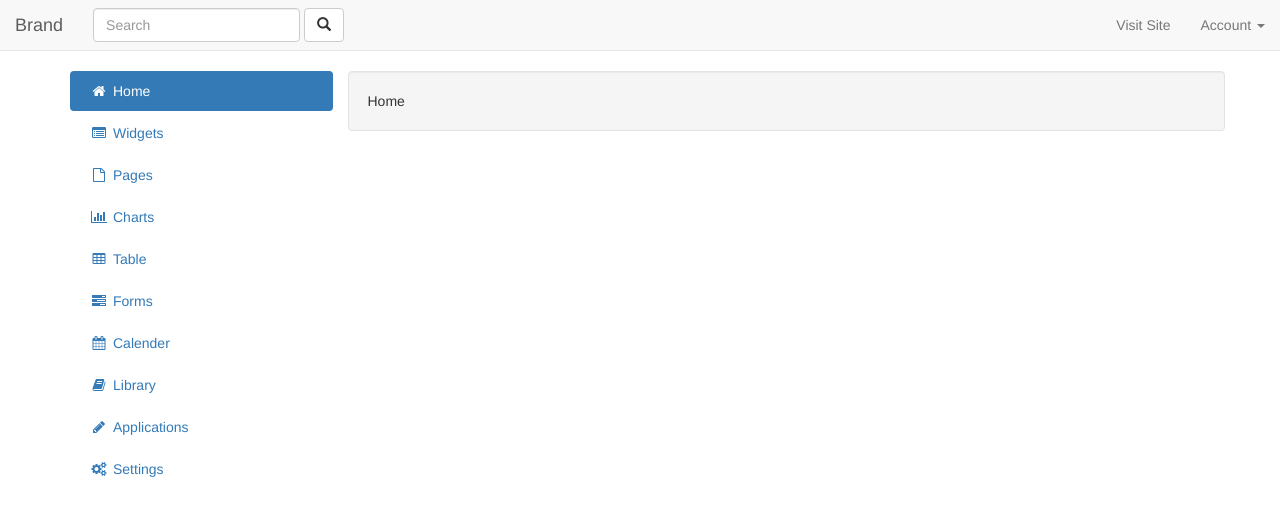
After one commit to gisomarjr/Rastreador, a PHP site: page /View/Cliente/interno.php in a window 1280 px wide. The commit adds this page. Shown: the top 516 px of the page. Run offline with PHP 8.4, Linux system fonts and the light colour scheme; some libraries are stand-ins or nearby versions.

Commit message:
Templates

```diff
--- a/Rastreador/Action/Usuario.php
+++ b/Rastreador/Action/Usuario.php
@@ -1,6 +1,7 @@
 <?php
 
 include '../Controller/Usuario.php';
+ini_set('display_errors', '1');
 
     $acao = $_POST['acao'];
 
--- a/Rastreador/Controller/Cliente.php
+++ b/Rastreador/Controller/Cliente.php
@@ -1,13 +1,14 @@
 <?php
 
 include '../DAO/Cliente.php';
+ini_set('display_errors', '1');
 
 class ControllerCliente
 {
      function cadastrar($endereco,$rg,$cpf,$nome)
      {
         $DAOCliente = new Cliente();
-        $DAOCliente->cadastrar($endereco,$rg,$cpf,$nome);
+        return $DAOCliente->cadastrar($endereco,$rg,$cpf,$nome);
      }
 
      function alterar($endereco,$rg,$cpf,$nome,$idCliente)
--- a/Rastreador/Controller/Usuario.php
+++ b/Rastreador/Controller/Usuario.php
@@ -1,6 +1,7 @@
 <?php
 
 include '../DAO/Usuario.php';
+ini_set('display_errors', '1');
 
 class ControllerUsuario
 {
--- a/Rastreador/View/cadastrarCliente.php
+++ b/Rastreador/View/Cliente/cadastrarCliente.php
@@ -23,7 +23,7 @@ and open the template in the editor.
     <body>
 
         <div align="center">
-            <form action="../Action/Cliente.php" method="post" class="form-horizontal">
+            <form action="../../Action/Cliente.php" method="post" class="form-horizontal">
     <fieldset>
 
 <!-- Form Name -->
--- /dev/null
+++ b/Rastreador/View/Cliente/interno.php
@@ -0,0 +1,138 @@
+
+<!DOCTYPE html>
+<html lang="en">
+<head>
+    <meta charset="utf-8">
+    <!-- This file has been downloaded from Bootsnipp.com. Enjoy! -->
+    <title>Vertical Admin Menu Single Page jQuery - Bootsnipp.com</title>
+        <meta name="viewport" content="width=device-width, initial-scale=1">
+
+    <style type="text/css">
+        @import url(http://netdna.bootstrapcdn.com/font-awesome/4.0.3/css/font-awesome.min.css);
+        body{margin-top:20px;}
+        .fa-fw {width: 2em;}
+    </style>
+     <link href="http://netdna.bootstrapcdn.com/bootstrap/3.0.0/css/bootstrap.min.css" rel="stylesheet">
+
+    <script src="http://code.jquery.com/jquery-1.11.1.min.js"></script>
+    <script src="http://netdna.bootstrapcdn.com/bootstrap/3.0.0/js/bootstrap.min.js"></script>
+
+</head>
+<body>
+
+    <nav class="navbar navbar-default navbar-static-top">
+	<div class="container-fluid">
+		<!-- Brand and toggle get grouped for better mobile display -->
+		<div class="navbar-header">
+			<button type="button" class="navbar-toggle collapsed" data-toggle="collapse" data-target="#bs-example-navbar-collapse-1">
+				<span class="sr-only">Toggle navigation</span>
+				<span class="icon-bar"></span>
+				<span class="icon-bar"></span>
+				<span class="icon-bar"></span>
+			</button>
+			<a class="navbar-brand" href="#">
+				Brand
+			</a>
+		</div>
+
+		<!-- Collect the nav links, forms, and other content for toggling -->
+		<div class="collapse navbar-collapse" id="bs-example-navbar-collapse-1">
+			<form class="navbar-form navbar-left" method="GET" role="search">
+				<div class="form-group">
+					<input type="text" name="q" class="form-control" placeholder="Search">
+				</div>
+				<button type="submit" class="btn btn-default"><i class="glyphicon glyphicon-search"></i></button>
+			</form>
+			<ul class="nav navbar-nav navbar-right">
+				<li><a href="http://www.pingpong-labs.com" target="_blank">Visit Site</a></li>
+				<li class="dropdown ">
+					<a href="#" class="dropdown-toggle" data-toggle="dropdown" role="button" aria-expanded="false">
+						Account
+						<span class="caret"></span></a>
+						<ul class="dropdown-menu" role="menu">
+							<li class="dropdown-header">SETTINGS</li>
+							<li class=""><a href="#">Other Link</a></li>
+							<li class=""><a href="#">Other Link</a></li>
+							<li class=""><a href="#">Other Link</a></li>
+							<li class="divider"></li>
+							<li><a href="#">Logout</a></li>
+						</ul>
+					</li>
+				</ul>
+			</div><!-- /.navbar-collapse -->
+		</div><!-- /.container-fluid -->
+	</nav>
+
+    <!-- Menu a esquerda -->
+<div class="container">
+    <div class="row">
+        <div class="col-md-3">
+            <ul class="nav nav-pills nav-stacked admin-menu">
+                <li class="active"><a href="#" data-target-id="home"><i class="fa fa-home fa-fw"></i>Home</a></li>
+                <li><a href="http://www.jquery2dotnet.com" data-target-id="widgets"><i class="fa fa-list-alt fa-fw"></i>Widgets</a></li>
+                <li><a href="http://www.jquery2dotnet.com" data-target-id="pages"><i class="fa fa-file-o fa-fw"></i>Pages</a></li>
+                <li><a href="http://www.jquery2dotnet.com" data-target-id="charts"><i class="fa fa-bar-chart-o fa-fw"></i>Charts</a></li>
+                <li><a href="http://www.jquery2dotnet.com" data-target-id="table"><i class="fa fa-table fa-fw"></i>Table</a></li>
+                <li><a href="http://www.jquery2dotnet.com" data-target-id="forms"><i class="fa fa-tasks fa-fw"></i>Forms</a></li>
+                <li><a href="http://www.jquery2dotnet.com" data-target-id="calender"><i class="fa fa-calendar fa-fw"></i>Calender</a></li>
+                <li><a href="http://www.jquery2dotnet.com" data-target-id="library"><i class="fa fa-book fa-fw"></i>Library</a></li>
+                <li><a href="http://www.jquery2dotnet.com" data-target-id="applications"><i class="fa fa-pencil fa-fw"></i>Applications</a></li>
+                <li><a href="http://www.jquery2dotnet.com" data-target-id="settings"><i class="fa fa-cogs fa-fw"></i>Settings</a></li>
+            </ul>
+        </div>
+        <div class="col-md-9 well admin-content" id="home">
+            Home
+        </div>
+        <div class="col-md-9 well admin-content" id="widgets">
+            Widgets
+        </div>
+        <div class="col-md-9 well admin-content" id="pages">
+            Pages
+        </div>
+        <div class="col-md-9 well admin-content" id="charts">
+            Charts
+        </div>
+        <div class="col-md-9 well admin-content" id="table">
+            Table
+        </div>
+        <div class="col-md-9 well admin-content" id="forms">
+            Forms
+        </div>
+        <div class="col-md-9 well admin-content" id="calender">
+            Calender
+        </div>
+        <div class="col-md-9 well admin-content" id="library">
+            Library
+        </div>
+        <div class="col-md-9 well admin-content" id="applications">
+            Applications
+        </div>
+        <div class="col-md-9 well admin-content" id="settings">
+            Settings
+        </div>
+    </div>
+</div>
+
+<script type="text/javascript">
+$(document).ready(function()
+{
+    var navItems = $('.admin-menu li > a');
+    var navListItems = $('.admin-menu li');
+    var allWells = $('.admin-content');
+    var allWellsExceptFirst = $('.admin-content:not(:first)');
+
+    allWellsExceptFirst.hide();
+    navItems.click(function(e)
+    {
+        e.preventDefault();
+        navListItems.removeClass('active');
+        $(this).closest('li').addClass('active');
+
+        allWells.hide();
+        var target = $(this).attr('data-target-id');
+        $('#' + target).show();
+    });
+});
+</script>
+</body>
+</html>
```
Also changed, not shown: Rastreador/Action/Cliente.php (+16 -5 lines).
